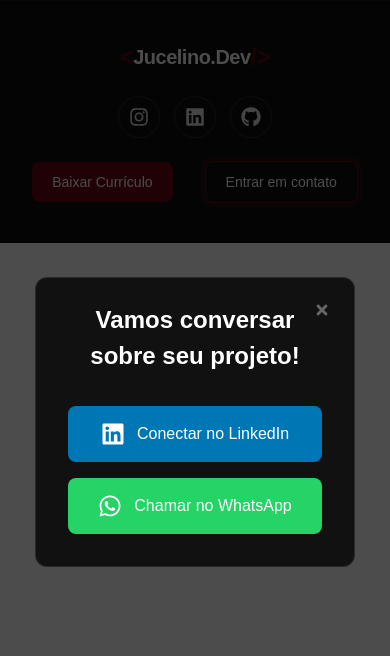
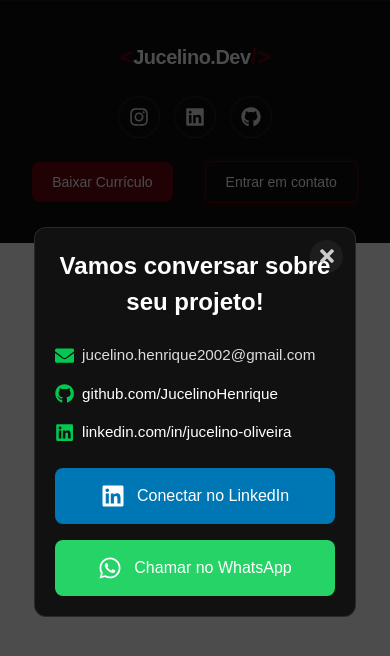
Before and after one commit to JucelinoHenrique/my-portfolio, a Next.js app in the folder my-portfolio/: page /components/Contact in a window 390 px wide. Both pictures are taken after a click on the button "Entrar em contato". Shown: the top 656 px of the page. Built offline with nearby package versions, Linux system fonts and the light colour scheme.

Commit message:
style(ContactModal): Implemented new grid to contact info

```diff
--- a/my-portfolio/src/pages/components/ProjectButton/ContactModal.module.css
+++ b/my-portfolio/src/pages/components/ProjectButton/ContactModal.module.css
@@ -10,11 +10,11 @@
 }
 
 .modal {
-  background: #111111;
+  background: #111;
   border-radius: 12px;
   padding: 1.5rem;
   width: 100%;
-  max-width: 320px;
+  max-width: 600px;
   position: relative;
   border: 1px solid rgba(255, 255, 255, 0.1);
   animation: slideUp 0.3s ease-out;
@@ -44,17 +44,46 @@
   text-align: center;
 }
 
-.content {
+.grid {
+  display: grid;
+  grid-template-columns: 1fr 1fr;
+  gap: 1.5rem;
+  align-items: start;
+}
+
+.infoSection {
   display: flex;
   flex-direction: column;
-  gap: 1.5rem;
+  gap: 1rem;
+  color: #ddd;
+  font-size: 0.95rem;
+}
+
+.infoItem {
+  display: flex;
+  align-items: center;
+  gap: 0.5rem;
+}
+
+.icon {
+  color: #00c951;
+  font-size: 1.2rem;
+}
+
+.infoItem a {
+  color: white;
+  text-decoration: none;
+  transition: color 0.2s ease;
+}
+
+.infoItem a:hover {
+  color: #00ff80;
 }
 
 .socialButtons {
   display: flex;
   flex-direction: column;
   gap: 1rem;
-  padding: 0.5rem;
 }
 
 .linkedinButton,
@@ -93,21 +122,39 @@
 }
 
 @keyframes fadeIn {
-  from {
-    opacity: 0;
-  }
-  to {
-    opacity: 1;
-  }
+  from { opacity: 0; }
+  to { opacity: 1; }
 }
 
 @keyframes slideUp {
-  from {
-    transform: translateY(30px);
-    opacity: 0;
+  from { transform: translateY(30px); opacity: 0; }
+  to { transform: translateY(0); opacity: 1; }
+}
+
+/* Responsivo */
+@media (max-width: 600px) {
+ .grid {
+    grid-template-columns: 1fr;
+    gap: 1.5rem;
   }
-  to {
-    transform: translateY(0);
-    opacity: 1;
+
+  .modal {
+    max-width: 90%;
+    padding: 1.25rem;
+  }
+
+  .closeButton {
+    top: 0.75rem;
+    right: 0.75rem;
+    font-size: 1.25rem;
+    background: rgba(255, 255, 255, 0.05);
+    border-radius: 50%;
+    padding: 0.4rem;
+    color: #ccc;
+  }
+
+  .closeButton:hover {
+    background: rgba(255, 255, 255, 0.15);
+    color: #fff;
   }
 }
--- a/my-portfolio/src/pages/components/ProjectButton/ContactModal.tsx
+++ b/my-portfolio/src/pages/components/ProjectButton/ContactModal.tsx
@@ -1,4 +1,4 @@
-import { FaLinkedin, FaTimes, FaWhatsapp } from "react-icons/fa";
+import { FaLinkedin, FaTimes, FaWhatsapp, FaGithub, FaEnvelope } from "react-icons/fa";
 import styles from "./ContactModal.module.css";
 
 type ContactModalProps = {
@@ -18,7 +18,36 @@ export default function ContactModal({ isOpen, onClose }: ContactModalProps) {
 
         <h2 className={styles.title}>Vamos conversar sobre seu projeto!</h2>
 
-        <div className={styles.content}>
+        <div className={styles.grid}>
+          {/* Coluna 1 - Informações de contato */}
+          <div className={styles.infoSection}>
+            <div className={styles.infoItem}>
+              <FaEnvelope className={styles.icon} />
+              <span>jucelino.henrique2002@gmail.com</span>
+            </div>
+            <div className={styles.infoItem}>
+              <FaGithub className={styles.icon} />
+              <a
+                href="https://github.com/JucelinoHenrique"
+                target="_blank"
+                rel="noopener noreferrer"
+              >
+                github.com/JucelinoHenrique
+              </a>
+            </div>
+            <div className={styles.infoItem}>
+              <FaLinkedin className={styles.icon} />
+              <a
+                href="https://www.linkedin.com/in/jucelino-oliveira-4109a9229/"
+                target="_blank"
+                rel="noopener noreferrer"
+              >
+                linkedin.com/in/jucelino-oliveira
+              </a>
+            </div>
+          </div>
+
+          {/* Coluna 2 - Botões de ação */}
           <div className={styles.socialButtons}>
             <a
               href="https://www.linkedin.com/in/jucelino-oliveira-4109a9229/"
```
